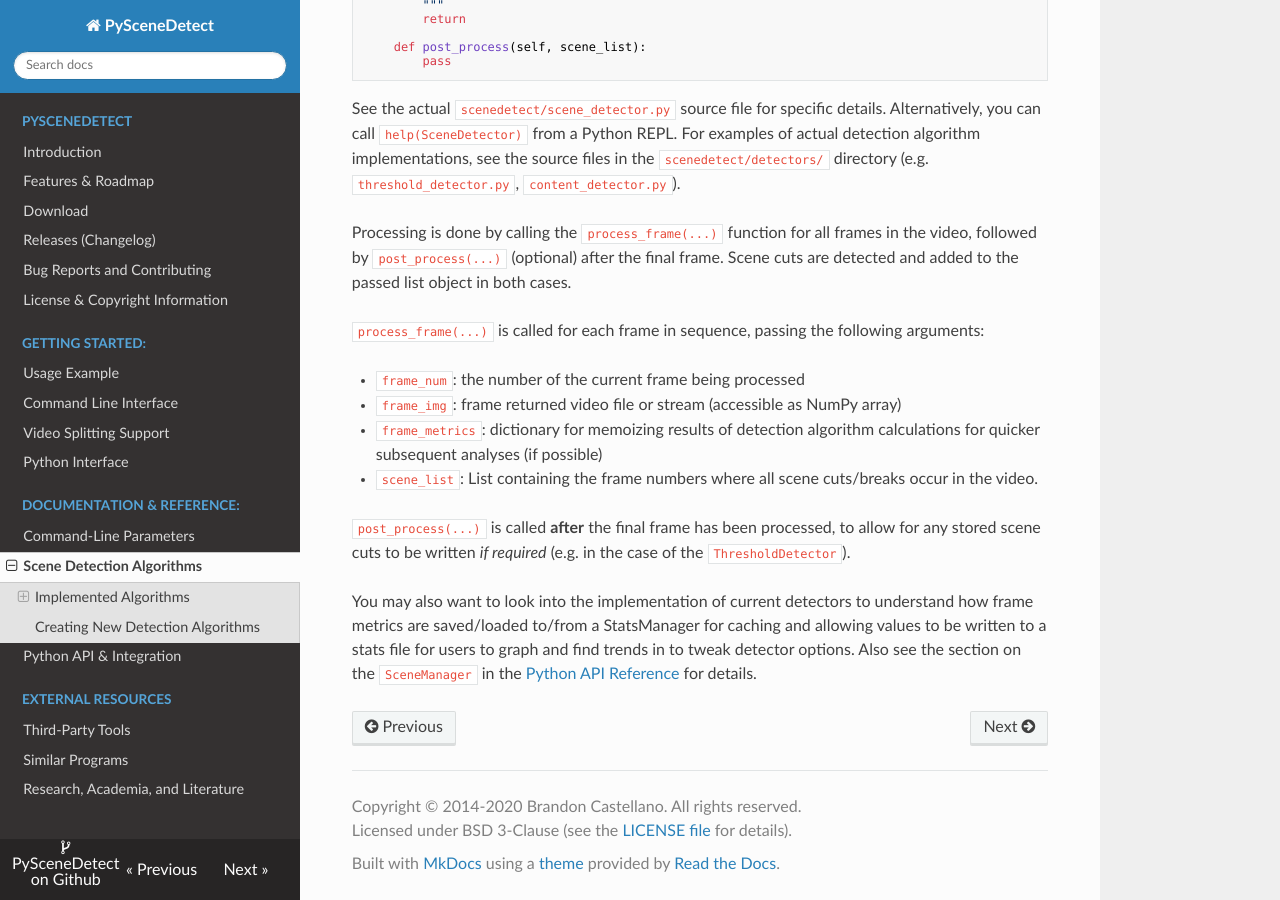
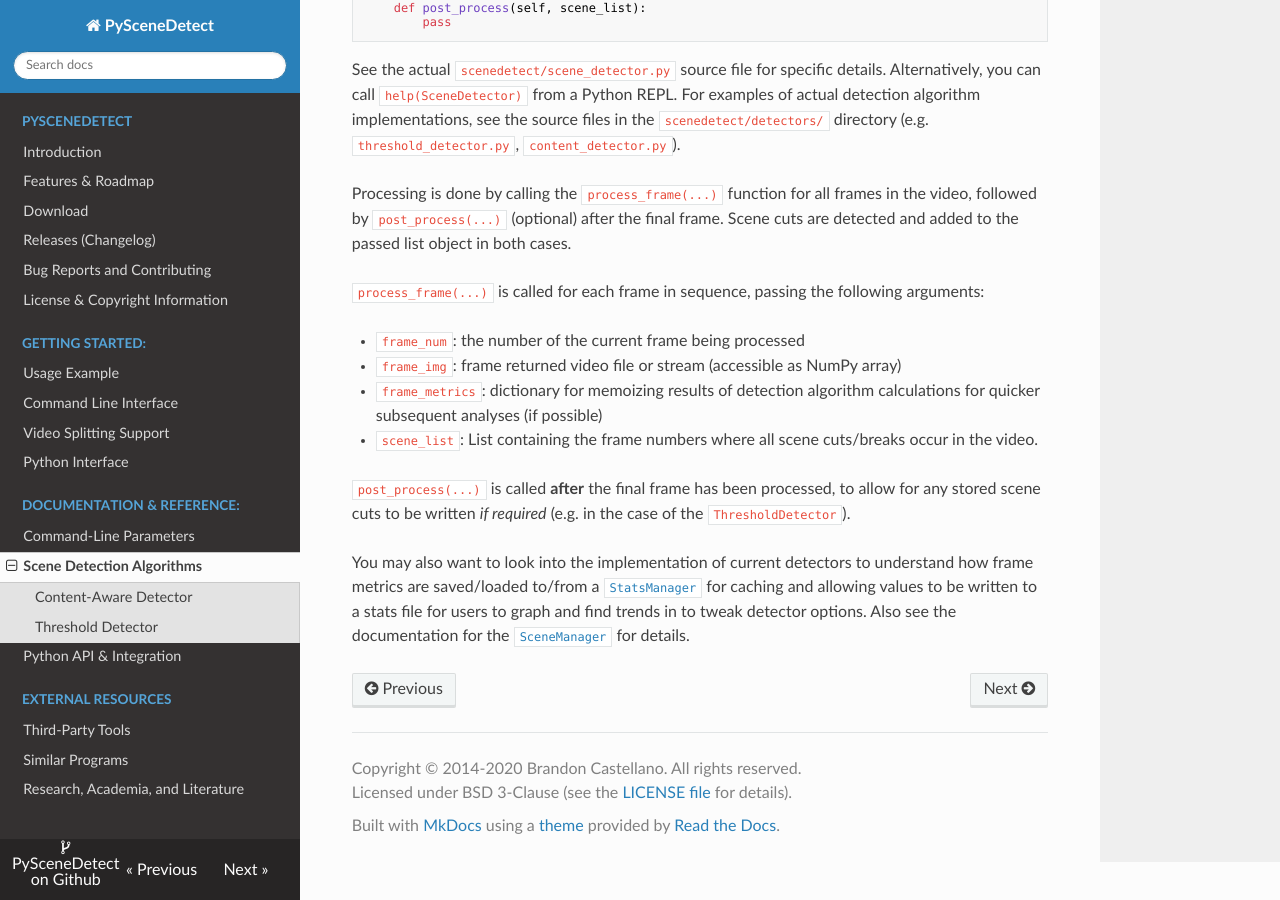
Before and after one commit to vovamushak/PySceneDetect, an MkDocs documentation site: the page built from docs/reference/detection-methods.md, in a window 1280 px wide and 900 px high, scrolled down 1196 px. Built offline with MkDocs 1.6.1, drawn with Linux system fonts in a browser that asks for light colours; nearby versions of some CDN libraries; old or Windows-style settings are respelled for this version of MkDocs; some of the changed text lies outside the part shown.

Commit message:
Cleanup links to manual after fixing documentation build on RTD.

```diff
--- a/docs/reference/detection-methods.md
+++ b/docs/reference/detection-methods.md
@@ -3,23 +3,20 @@
 
 This page discusses the scene detection methods/algorithms available for use in PySceneDetect, including details describing the operation of the detection method, as well as relevant command-line arguments and recommended values.
 
-## Implemented Algorithms
-
-
-### Content-Aware Detector
+## Content-Aware Detector
 
 The content-aware scene detector (`detect-content`) works the way most people think of "cuts" between scenes in a movie - given two frames, do they belong to the same scene, or different scenes?  The content-aware scene detector finds areas where the *difference* between two subsequent frames exceeds the threshold value that is set (a good value to start with is `--threshold 30`).
 
 This allows you to detect cuts between scenes both containing content, rather than how most traditional scene detection methods work.  With a properly set threshold, this method can even detect minor, abrupt changes, such as [jump cuts](https://en.wikipedia.org/wiki/Jump_cut) in film.
 
 
-### Threshold Detector
+## Threshold Detector
 
 The threshold-based scene detector (`detect-threshold`) is how most traditional scene detection methods work (e.g. the `ffmpeg blackframe` filter), by comparing the intensity/brightness of the current frame with a set threshold, and triggering a scene cut/break when this value crosses the threshold.  In PySceneDetect, this value is computed by averaging the R, G, and B values for every pixel in the frame, yielding a single floating point number representing the average pixel value (from 0.0 to 255.0).
 
-## Creating New Detection Algorithms
+# Creating New Detection Algorithms
 
-All scene detection algorithms must inherit from [the base `SceneDetector` class](https://pyscenedetect.readthedocs.io/projects/Manual/en/stable/api/scene_detector.html).
+All scene detection algorithms must inherit from [the base `SceneDetector` class](https://pyscenedetect.readthedocs.io/projects/Manual/en/latest/api/scene_detector.html).
 
 Creating a new scene detection method is intuitive if you are familiar with Python and OpenCV already.  A `SceneDetector` is an object implementing the following class & methods (only prototypes are shown as an example):
 
@@ -55,4 +52,4 @@ Processing is done by calling the `process_frame(...)` function for all frames i
 
 `post_process(...)` is called **after** the final frame has been processed, to allow for any stored scene cuts to be written *if required* (e.g. in the case of the `ThresholdDetector`).
 
-You may also want to look into the implementation of current detectors to understand how frame metrics are saved/loaded to/from a StatsManager for caching and allowing values to be written to a stats file for users to graph and find trends in to tweak detector options.  Also see the section on the `SceneManager` in the [Python API Reference](python-api.md) for details.
+You may also want to look into the implementation of current detectors to understand how frame metrics are saved/loaded to/from a [`StatsManager`](https://pyscenedetect.readthedocs.io/projects/Manual/en/stable/api/stats_manager.html) for caching and allowing values to be written to a stats file for users to graph and find trends in to tweak detector options.  Also see the documentation for the [`SceneManager`](https://pyscenedetect.readthedocs.io/projects/Manual/en/stable/api/scene_manager.html) for details.
```
